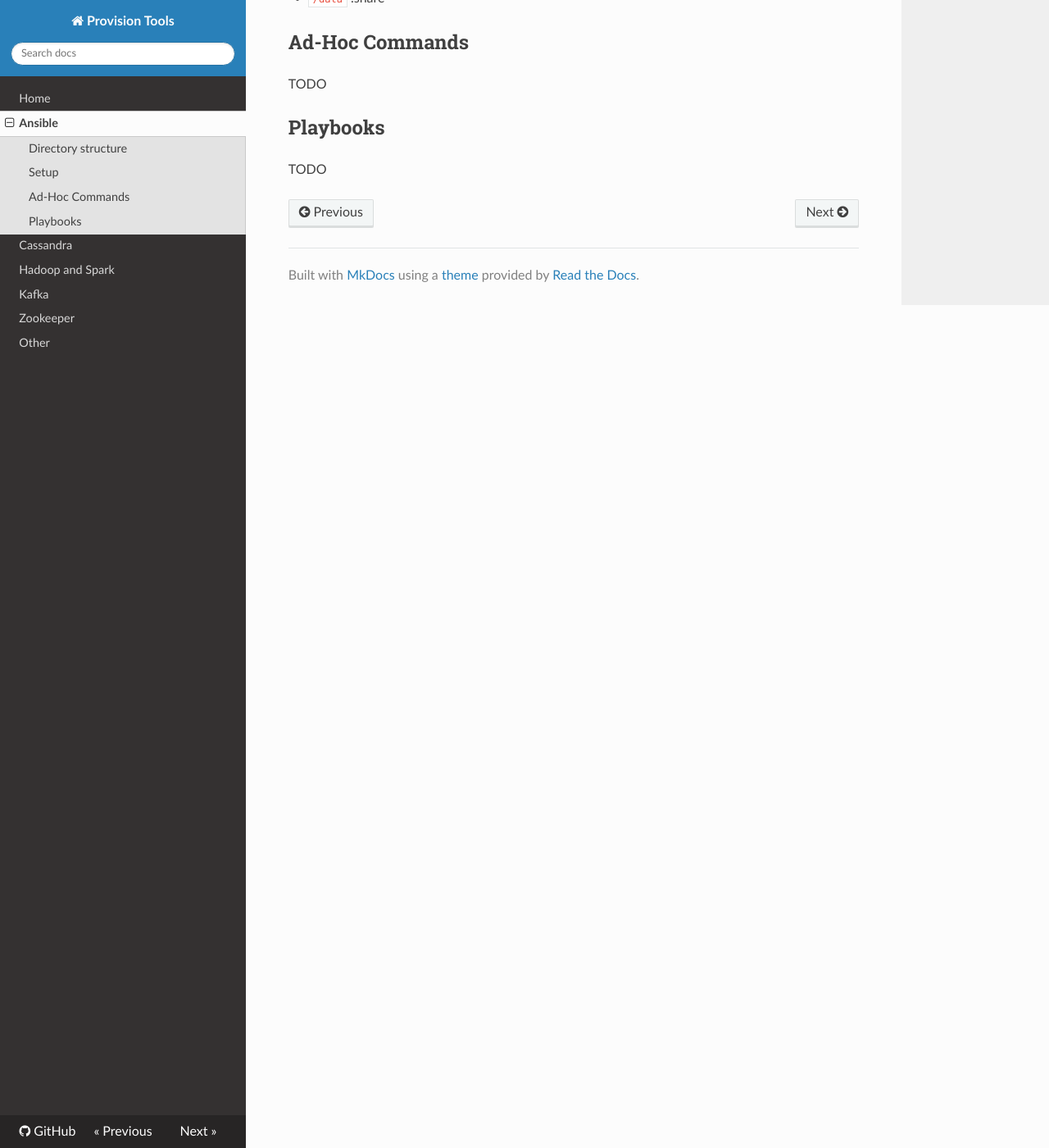
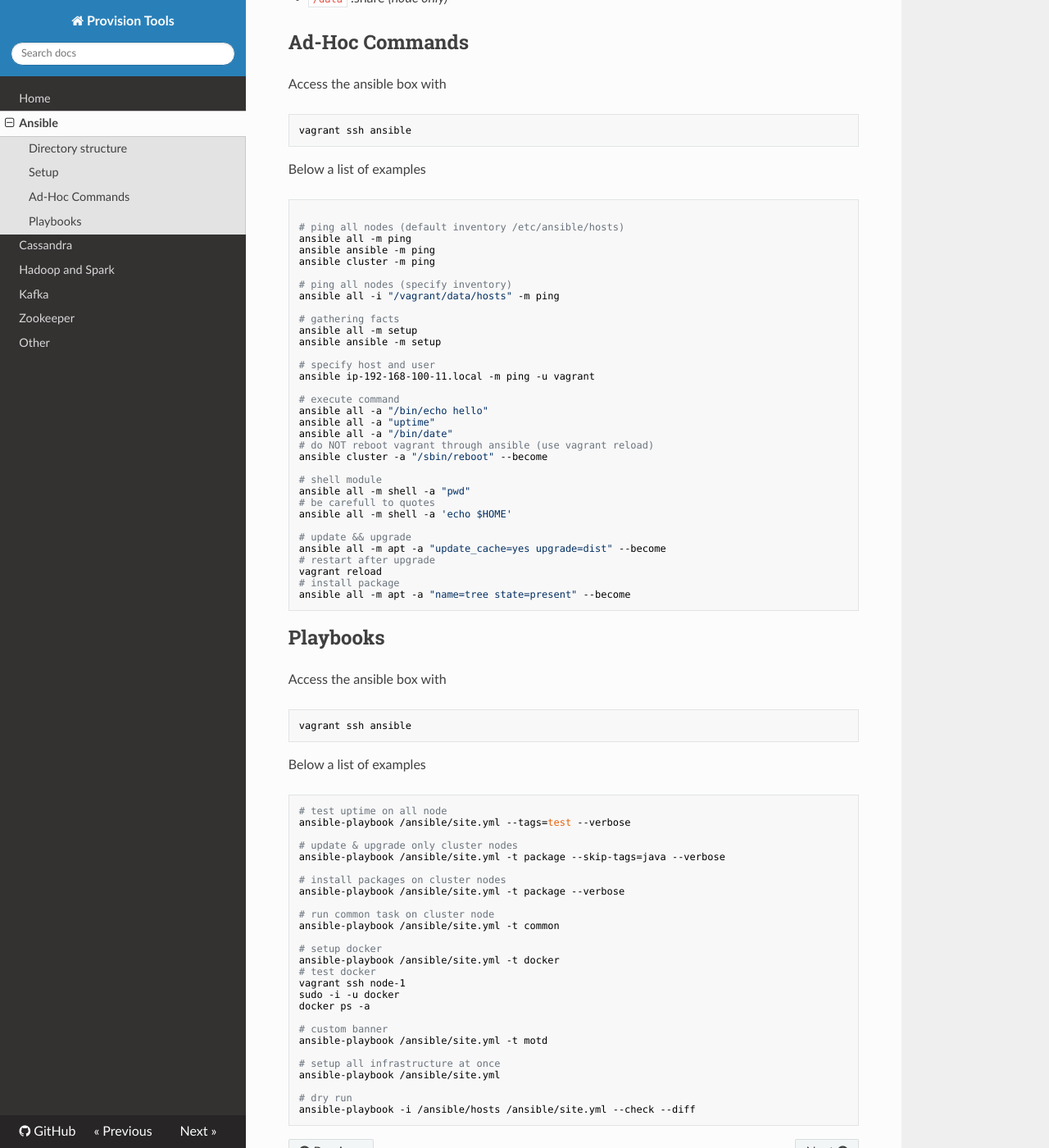
Before and after one commit to niqdev/devops, an MkDocs documentation site: the page built from docs/ansible.md, in a window 1280 px wide and 1400 px high, scrolled down 2104 px. Shown: the whole window at 82% size. Built offline with MkDocs 1.6.1, drawn with Linux system fonts in a browser that asks for light colours; nearby versions of some CDN libraries; old or Windows-style settings are respelled for this version of MkDocs.

Commit message:
doc: update ansible

````diff
--- a/docs/ansible.md
+++ b/docs/ansible.md
@@ -96,13 +96,89 @@ The following paths are shared with the boxes
 
 * `/vagrant` provision-tool
 * `/local` host $HOME
-* `/ansible` data
-* `/data` .share
+* `/ansible` data *(ansible only)*
+* `/data` .share *(node only)*
 
 ## Ad-Hoc Commands
 
-TODO
+Access the ansible box with
+```bash
+vagrant ssh ansible
+```
+
+Below a list of examples
+```bash
+
+# ping all nodes (default inventory /etc/ansible/hosts)
+ansible all -m ping
+ansible ansible -m ping
+ansible cluster -m ping
+
+# ping all nodes (specify inventory)
+ansible all -i "/vagrant/data/hosts" -m ping
+
+# gathering facts
+ansible all -m setup
+ansible ansible -m setup
+
+# specify host and user
+ansible ip-192-168-100-11.local -m ping -u vagrant
+
+# execute command
+ansible all -a "/bin/echo hello"
+ansible all -a "uptime"
+ansible all -a "/bin/date"
+# do NOT reboot vagrant through ansible (use vagrant reload)
+ansible cluster -a "/sbin/reboot" --become
+
+# shell module
+ansible all -m shell -a "pwd"
+# be carefull to quotes
+ansible all -m shell -a 'echo $HOME'
+
+# update && upgrade
+ansible all -m apt -a "update_cache=yes upgrade=dist" --become
+# restart after upgrade
+vagrant reload
+# install package
+ansible all -m apt -a "name=tree state=present" --become
+```
 
 ## Playbooks
 
-TODO
+Access the ansible box with
+```bash
+vagrant ssh ansible
+```
+
+Below a list of examples
+
+```bash
+# test uptime on all node
+ansible-playbook /ansible/site.yml --tags=test --verbose
+
+# update & upgrade only cluster nodes
+ansible-playbook /ansible/site.yml -t package --skip-tags=java --verbose
+
+# install packages on cluster nodes
+ansible-playbook /ansible/site.yml -t package --verbose
+
+# run common task on cluster node
+ansible-playbook /ansible/site.yml -t common
+
+# setup docker
+ansible-playbook /ansible/site.yml -t docker
+# test docker
+vagrant ssh node-1
+sudo -i -u docker
+docker ps -a
+
+# custom banner
+ansible-playbook /ansible/site.yml -t motd
+
+# setup all infrastructure at once
+ansible-playbook /ansible/site.yml
+
+# dry run
+ansible-playbook -i /ansible/hosts /ansible/site.yml --check --diff
+```
````
Also changed, not shown: ansible/README.md (deleted, +0 -113 lines), 1 other file.
